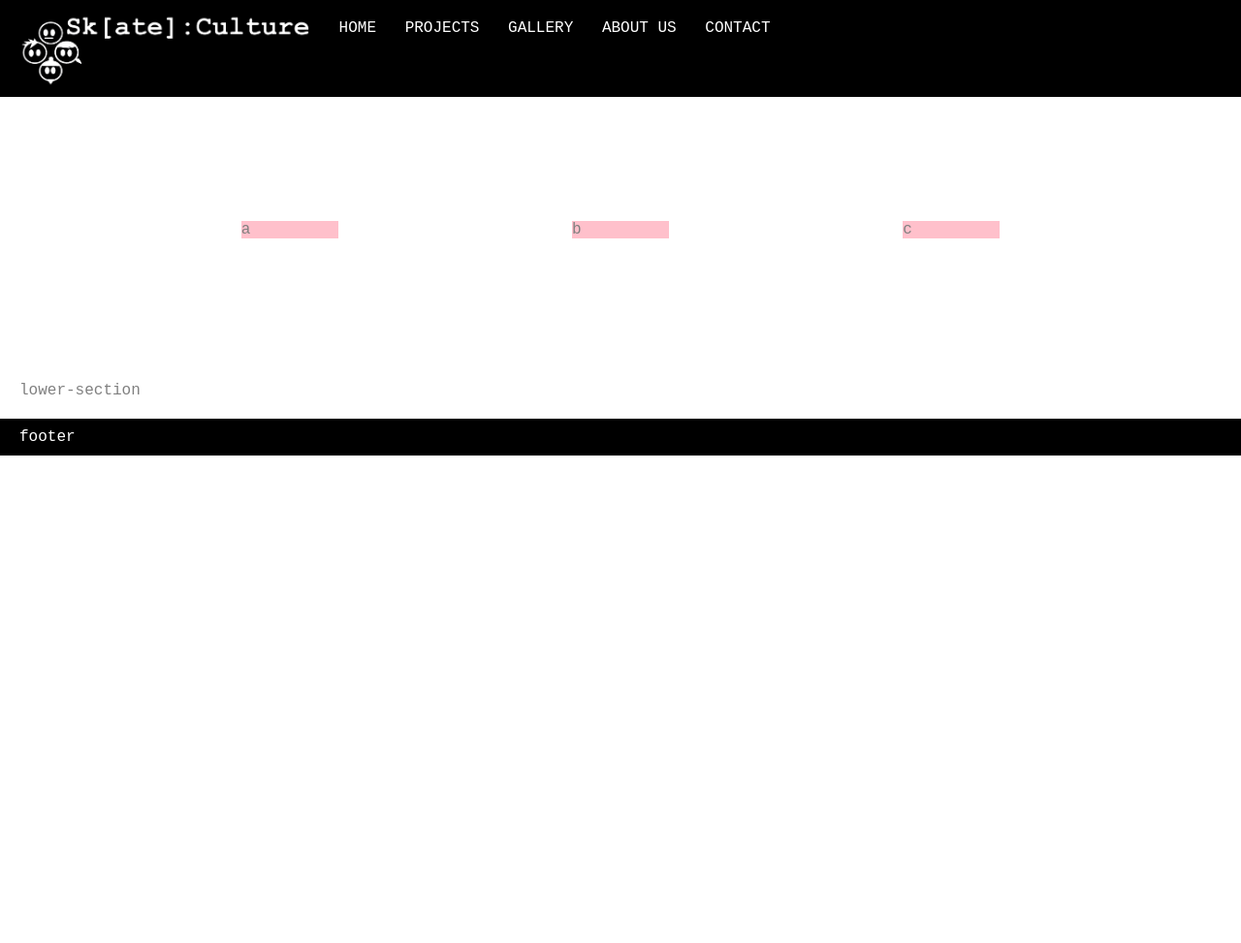
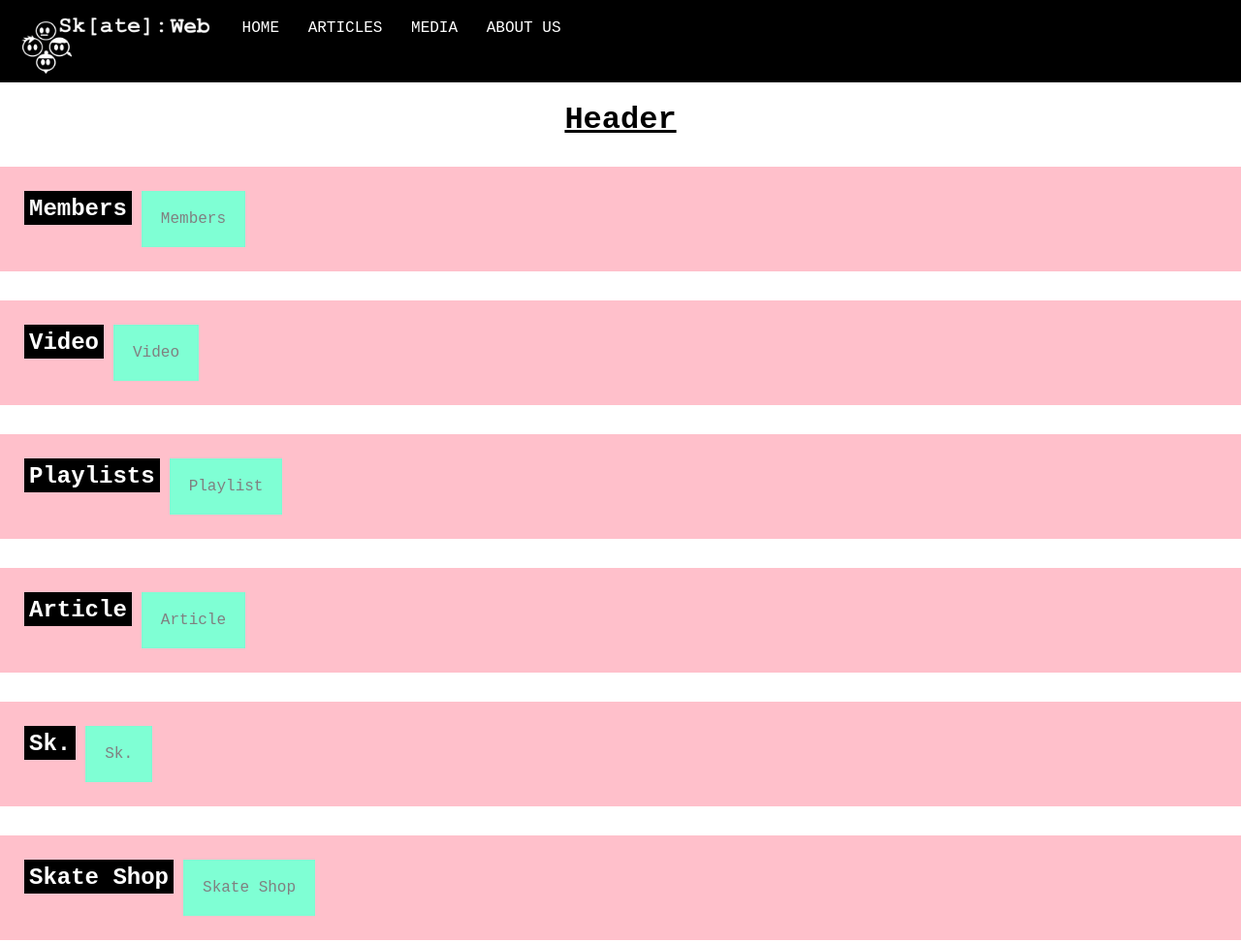
Before and after one commit to shef4/SkWebpage, a plain HTML site: page index.html in a window 1280 px wide. Shown: the top 973 px of the page at 97% size. Before the commit the page ends 800 px from the top, so only its background shows below. Drawn offline with Linux system fonts and the light colour scheme.

Commit message:
add section layout

```diff
--- a/Style.css
+++ b/Style.css
@@ -7,11 +7,44 @@ body{
     padding: 0;
 }
 
+body h1{
+    color: black;
+    margin-left: auto;
+    margin-top: 20px;
+    text-align: center;
+    text-decoration: underline;
+}
+
+.feature{
+    background-color: pink;
+    margin-top: 30px;
+    margin-bottom: 20px;
+}
+
+
+section.feature .featureTitle {
+    background-color: black;
+    display: inline-block;
+    height: 25px;
+    padding: 5px;
+    margin: 5px;
+    position: relative;
+
+    color: white;
+    text-align: center;
+}
+
+.feature .featureList{
+    background-color:aquamarine;
+    display: flex;
+    margin: 5px;
+
+}
+
 header{
     background: black;
     padding: 20px;
     padding-bottom:0;
-
 }
 header a {
     color: white;
@@ -20,15 +53,15 @@ header a {
     margin-top: 40px;
 }
 header .logo a{
-  background-image: url("images/SkLogoBlackBG.png");
-  background-size: 300px;
+  background-image: url("images/SkWebLogoBlackBG.png");
+  background-size: 200px;
   background-repeat: no-repeat;
   display: inline-block;
-  height: 80px;
+  height: 65px;
   position: relative;
   text-indent: -9999999999999999px;
-  top: -7px;
-  width: 300px;
+  top: -6px;
+  width: 200px;
 }
 nav {
     display: flex;
--- a/index.html
+++ b/index.html
@@ -1,32 +1,57 @@
 <html>
 
 <head>
-    <title>My Page!</title>
+    <title>Sk.</title>
 
     <link rel="stylesheet" href="Style.css">
 
 </head>
 
 <body>
+
     <header>
         <nav>
             <ul>
                 <li class="logo"><a href="index.html">Sk Logo</a></li>
                 <li><a href="index.html">Home</a></li>
-                <li><a href="Pages/Projects.html">Projects</a></li>
-                <li><a href="Pages/gallery.html">Gallery</a></li>
+                <li><a href="Pages/Projects.html">Articles</a></li>
+                <li><a href="Pages/gallery.html">Media</a></li>
                 <li><a href="Pages/aboutUs.html">About Us</a></li>
-                <li><a href="Pages/contact.html">Contact</a></li>
             </ul>
-
         </nav>
     </header>
-    <section style="padding: 10%">
-        <div>a</div>
-        <div>b</div>
-        <div>c</div>
+
+    <h1>Header</h1>
+
+    <section class="feature">
+        <h2 class="featureTitle">Members</h2>
+        <section class="FeatureList">Members</section>
     </section>
-    <section>lower-section</section>
+
+    <section class="feature">
+        <h2 class="featureTitle">Video</h2>
+        <section class="FeatureList">Video</section>
+    </section>
+
+    <section class="feature">
+        <h2 class="featureTitle">Playlists</h2>
+        <section class="FeatureList">Playlist</section>
+    </section>
+
+    <section class="feature">
+        <h2 class="featureTitle">Article</h2>
+        <section class="FeatureList">Article</section>
+    </section>
+
+    <section class="feature">
+        <h2 class="featureTitle">Sk.</h2>
+        <section class="FeatureList">Sk.</section>
+    </section>
+
+    <section class="feature">
+        <h2 class="featureTitle">Skate Shop</h2>
+        <section class="FeatureList">Skate Shop</section>
+    </section>
     <footer>footer</footer>
 
 
```
Also changed, not shown: Pages/Articl.html (added, +94 -0 lines), Pages/Media.html (renamed from Pages/gallery.html, +7 -9 lines), Pages/Projects.html (deleted, +0 -36 lines), Pages/aboutUs.html (+15 -10 lines), Pages/contact.html (deleted, +0 -36 lines), images/SkWebLogoBlackBG.png (added).
